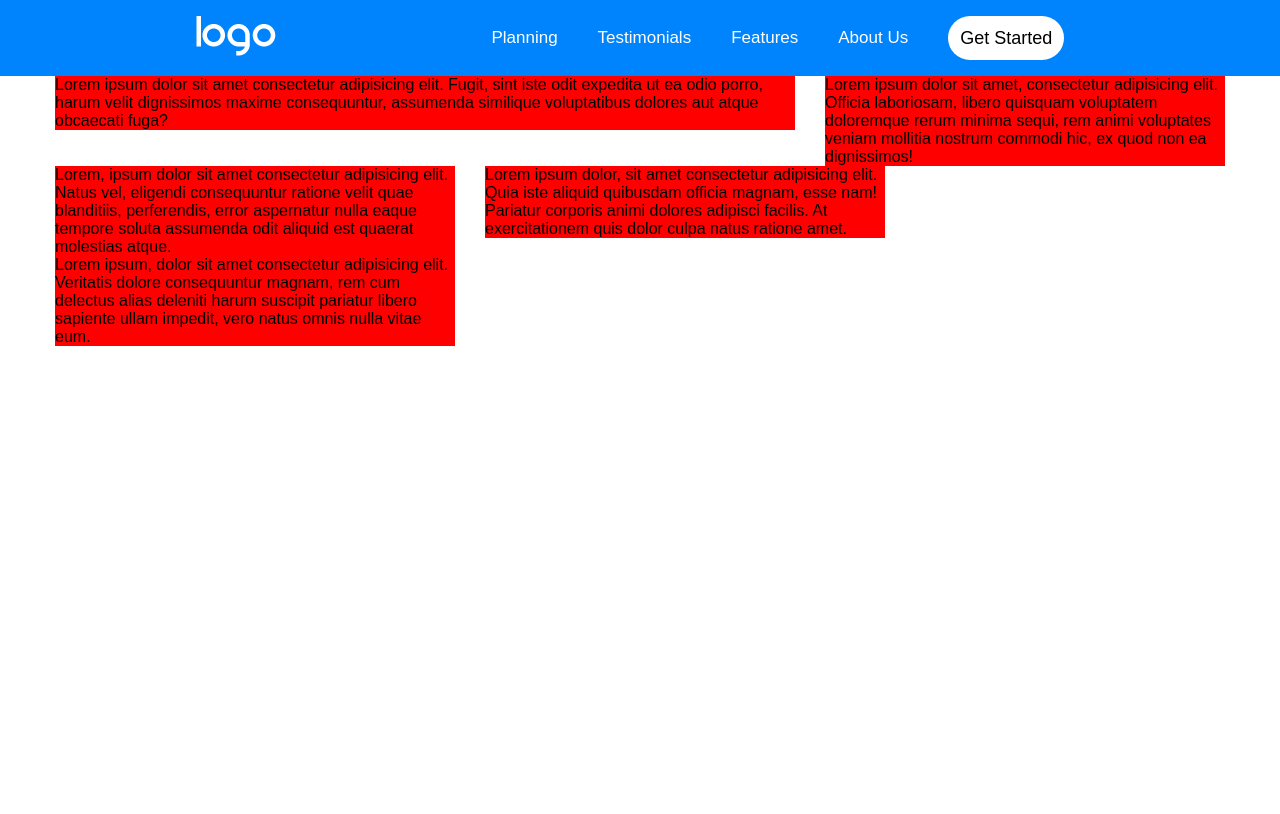
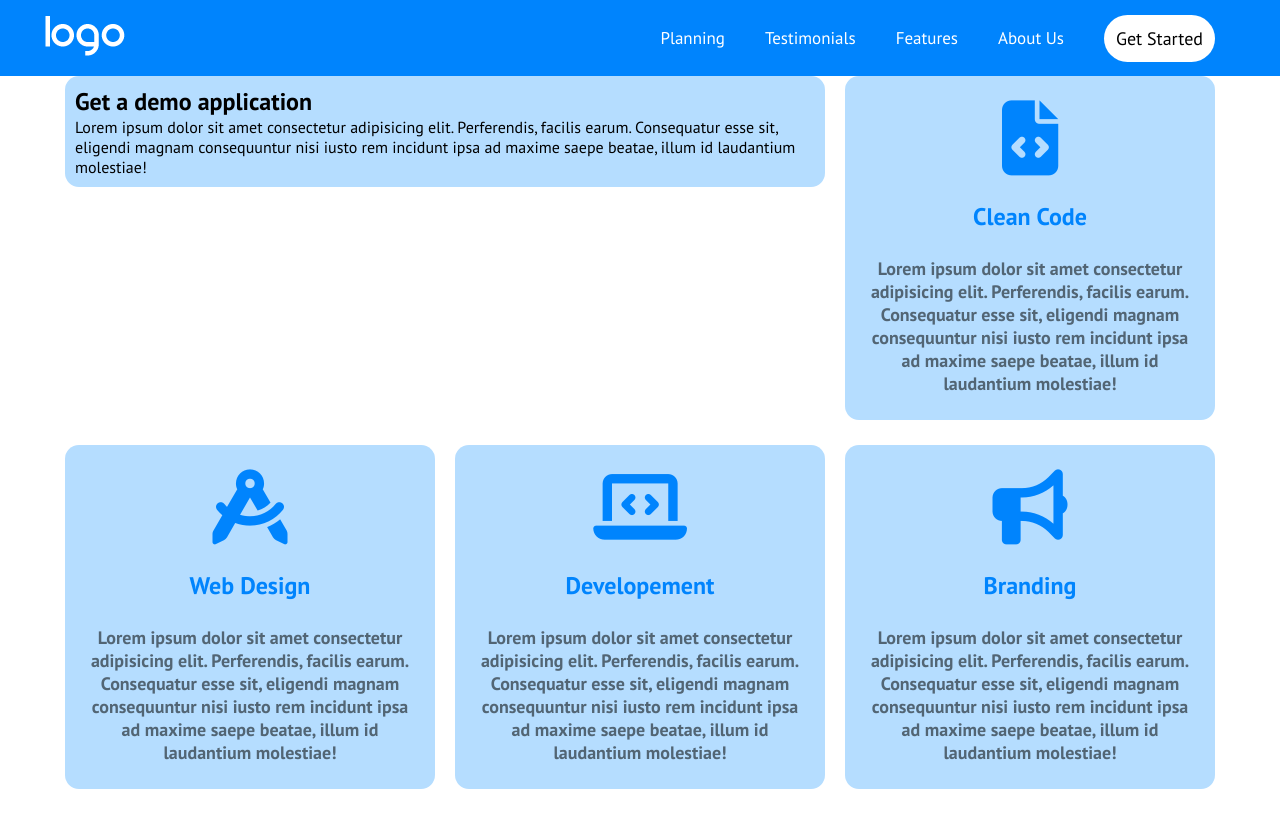
Before and after one commit to BruneiPaulPotosiCcuno/htmlcss-responsive-layout, a plain HTML site: page index.html in a window 1280 px wide. Drawn offline with Linux system fonts and the light colour scheme.

Commit message:
add-cards

```diff
--- a/index.html
+++ b/index.html
@@ -8,13 +8,15 @@
     <link rel="preconnect" href="https://fonts.googleapis.com">
     <link rel="preconnect" href="https://fonts.gstatic.com" crossorigin>
     <link href="https://fonts.googleapis.com/css2?family=Cabin&family=PT+Sans:ital,wght@0,400;0,700;1,400;1,700&family=Roboto:wght@400;500;700&display=swap" rel="stylesheet">
+    <link rel="stylesheet" href="https://cdnjs.cloudflare.com/ajax/libs/font-awesome/6.5.1/css/all.min.css" integrity="sha512-DTOQO9RWCH3ppGqcWaEA1BIZOC6xxalwEsw9c2QQeAIftl+Vegovlnee1c9QX4TctnWMn13TZye+giMm8e2LwA==" crossorigin="anonymous" referrerpolicy="no-referrer" />
 </head>
 <body>
     <header class="header">
-        <nav>
+        <nav class="all-nav">
             <div class="nav-left">
                 <img src="img/logo.png" alt="">
             </div>
+
             <div class="nav-right">
                 <ul>
                     <li>Planning</li>
@@ -29,22 +31,45 @@
     <section id="intro">
         <div class="container">
             <div class="row">
+
                 <div class="col col-big">
-                    <div class="card">Lorem ipsum dolor sit amet consectetur adipisicing elit. Fugit, sint iste odit expedita ut ea odio porro, harum velit dignissimos maxime consequuntur, assumenda similique voluptatibus dolores aut atque obcaecati fuga?</div>
+                    <div>
+                        <div class="card-big">
+                            <h1>Get a demo application</h1>
+                            <p>Lorem ipsum dolor sit amet consectetur adipisicing elit. Perferendis, facilis earum. Consequatur esse sit, eligendi magnam consequuntur nisi iusto rem incidunt ipsa ad maxime saepe beatae, illum id laudantium molestiae!</p>
+                        </div>
+                    </div>
                 </div>
+
                 <div class="col">
-                    <div class="card">Lorem ipsum dolor sit amet, consectetur adipisicing elit. Officia laboriosam, libero quisquam voluptatem doloremque rerum minima sequi, rem animi voluptates veniam mollitia nostrum commodi hic, ex quod non ea dignissimos!</div>
+                    <div class="card-small">
+                        <i class="fa-solid fa-file-code item"></i>
+                        <h1>Clean Code</h1>
+                        <p>Lorem ipsum dolor sit amet consectetur adipisicing elit. Perferendis, facilis earum. Consequatur esse sit, eligendi magnam consequuntur nisi iusto rem incidunt ipsa ad maxime saepe beatae, illum id laudantium molestiae!</p>
+                    </div>
                 </div>
             </div>
             <div class="row">
                 <div class="col">
-                    <div class="card">Lorem, ipsum dolor sit amet consectetur adipisicing elit. Natus vel, eligendi consequuntur ratione velit quae blanditiis, perferendis, error aspernatur nulla eaque tempore soluta assumenda odit aliquid est quaerat molestias atque.</div>
+                    <div class="card-small">
+                        <i class="fa-solid fa-compass-drafting item"></i>
+                        <h1>Web Design</h1>
+                        <p>Lorem ipsum dolor sit amet consectetur adipisicing elit. Perferendis, facilis earum. Consequatur esse sit, eligendi magnam consequuntur nisi iusto rem incidunt ipsa ad maxime saepe beatae, illum id laudantium molestiae!</p>
+                    </div>
                 </div>
                 <div class="col">
-                    <div class="card">Lorem ipsum dolor, sit amet consectetur adipisicing elit. Quia iste aliquid quibusdam officia magnam, esse nam! Pariatur corporis animi dolores adipisci facilis. At exercitationem quis dolor culpa natus ratione amet.</div>
+                    <div class="card-small">
+                        <i class="fa-solid fa-laptop-code item"></i>
+                        <h1>Developement</h1>
+                        <p>Lorem ipsum dolor sit amet consectetur adipisicing elit. Perferendis, facilis earum. Consequatur esse sit, eligendi magnam consequuntur nisi iusto rem incidunt ipsa ad maxime saepe beatae, illum id laudantium molestiae!</p>
+                    </div>
                 </div>
                 <div class="col">
-                    <div class="card">Lorem ipsum, dolor sit amet consectetur adipisicing elit. Veritatis dolore consequuntur magnam, rem cum delectus alias deleniti harum suscipit pariatur libero sapiente ullam impedit, vero natus omnis nulla vitae eum.</div>
+                    <div class="card-small">
+                        <i class="fa-solid fa-bullhorn item"></i>
+                        <h1>Branding</h1>
+                        <p>Lorem ipsum dolor sit amet consectetur adipisicing elit. Perferendis, facilis earum. Consequatur esse sit, eligendi magnam consequuntur nisi iusto rem incidunt ipsa ad maxime saepe beatae, illum id laudantium molestiae!</p>
+                    </div>
                 </div>
             </div>
     </section>
--- a/style.css
+++ b/style.css
@@ -1,9 +1,10 @@
 /* === RESET STYLES === */
 /* Resetting default browser styles */
 * {
+    box-sizing: border-box;
     margin: 0;
     padding: 0;
-    font-family: sans-serif;
+    font-family: "PT Sans", sans-serif;
 }
 
 
@@ -25,13 +26,24 @@ a.buttom{
 
 /* === HEADER STYLES === */
 /* Header section */
-.header {
+header{
     display: block;
     height: 76px;
     background-color: #0084fd;
     display: flex;
-    justify-content: space-evenly;
+    justify-content: space-between;
     align-items: center;
+    width: 100%;
+    margin: 0 auto;
+}
+
+.all-nav{
+    background-color: #0084fd;
+    display: flex;
+    justify-content: space-between;
+    align-items: center;
+    max-width: 1190px;
+    margin: 0 auto;
 }
 
 /* === NAVIGATION STYLES === */
@@ -41,8 +53,8 @@ nav{
     display: flex;
     align-items: center;
     width: 100%;
-    justify-content: space-evenly;
-
+    justify-content: space-between;
+    margin: 0 20px;
 }
 
 .nav-right{
@@ -68,34 +80,64 @@ nav{
 
 .container{
     max-width: 1170px;
-    padding: 0 15px;
+    padding: 0 10px;
     margin: 0 auto;
 }
 
 .row{
     display: flex;
-    flex-wrap: wrap;
-    margin-left: -15px;
-    margin-right: -15px;
+    margin-left: -10px;
+    margin-right: -10px;
+    flex-grow: 1;
 }
 
 
 .col{
-    padding: 0 15px;
-}
-
-
-#intro .col{
-    width: calc(100% / 3);
+    padding: 0 10px;
 }
 
 #intro .col-big{
     flex-grow: 1;
 }
 
+#intro .col{
+    width: calc(100% / 3);
+    margin-bottom: 25px;
+}
 
-.card{
-    background-color: red;
+.card-big{
+    background-color: #b5ddff;
+    padding: 10px;
+    border-radius: 14px;
+
+
+}
+
+
+.card-small{
+    background-color: #b5ddff;
+    padding: 10px;
+    border-radius: 14px;
+    text-align: center;
+}
+
+.card-small .item{
+    font-size: 75px;
+    color: #0084fd;
+    padding: 15px;
+}
+
+.card-small h1{
+    padding: 10px;
+    font-size: 24px;
+    color: #0084fd;
+}
+
+.card-small p{
+    padding: 15px;
+    font-size: 18px;
+    color: #526574;
+    font-weight: 800;
 }
 
 
```
